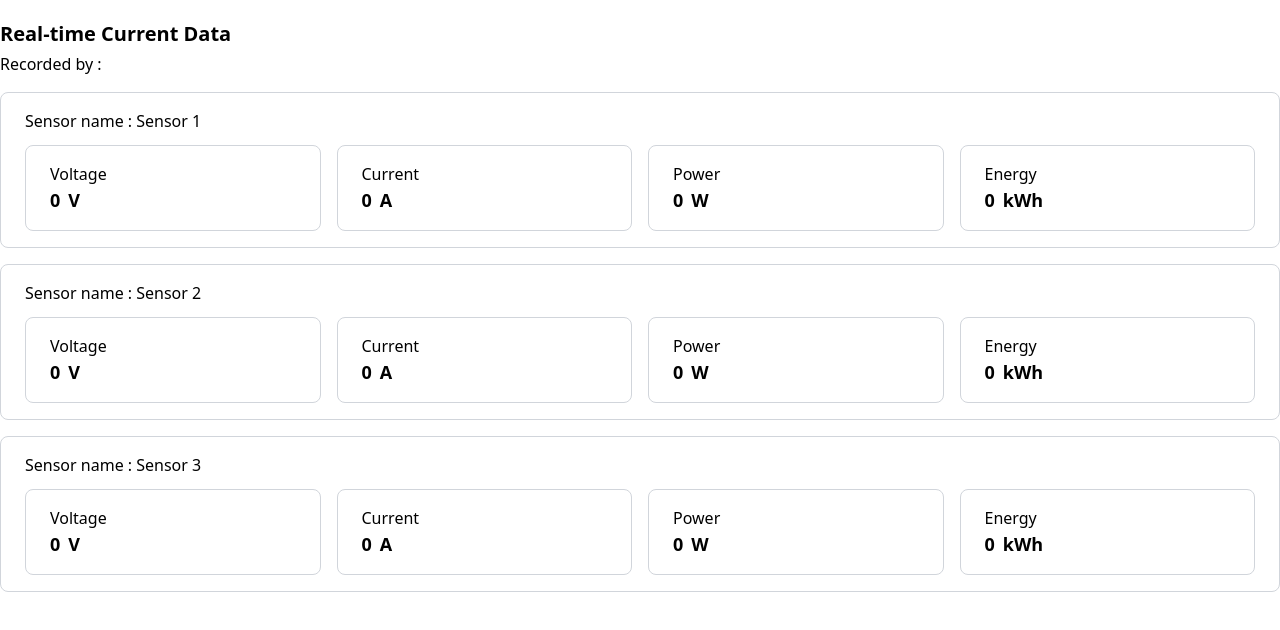
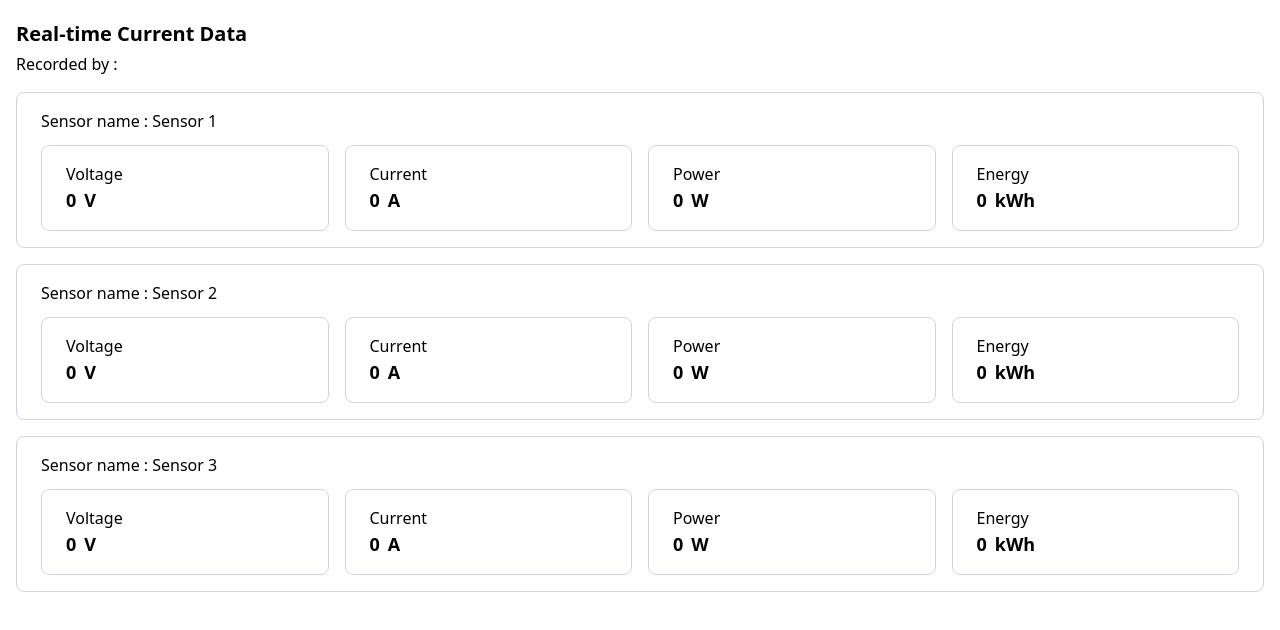
Before and after one commit to daffakurnia11/final-project-be-api, a website: page index.html in a window 1280 px wide. Shown: the part 52-682 px from the top of the page. Drawn offline with nearby package versions, Linux system fonts and the light colour scheme; no server answers.

Commit message:
feat: Add websocket test

```diff
--- a/index.html
+++ b/index.html
@@ -7,7 +7,7 @@
     <script src="https://cdn.tailwindcss.com"></script>
   </head>
   <body>
-    <div class="container mx-auto py-3">
+    <div class="container mx-auto py-3 px-4">
       <h1 class="text-3xl font-bold text-center">WebSocket Test</h1>
       <h2 class="text-xl font-semibold mb-1 mt-6">Real-time Current Data</h2>
       <p class="text-base font-medium mb-4" id="datetime">Recorded by :</p>
@@ -17,8 +17,8 @@
         <p class="text-base font-medium mb-3" id="name-1">
           Sensor name : Sensor 1
         </p>
-        <div class="grid grid-cols-12 gap-4">
-          <div class="col-span-3">
+        <div class="grid grid-cols-1 md:grid-cols-12 gap-4">
+          <div class="md:col-span-3">
             <div
               class="border border-solid border-gray-300 rounded-lg px-6 py-4"
             >
@@ -29,7 +29,7 @@
               </div>
             </div>
           </div>
-          <div class="col-span-3">
+          <div class="md:col-span-3">
             <div
               class="border border-solid border-gray-300 rounded-lg px-6 py-4"
             >
@@ -40,7 +40,7 @@
               </div>
             </div>
           </div>
-          <div class="col-span-3">
+          <div class="md:col-span-3">
             <div
               class="border border-solid border-gray-300 rounded-lg px-6 py-4"
             >
@@ -51,7 +51,7 @@
               </div>
             </div>
           </div>
-          <div class="col-span-3">
+          <div class="md:col-span-3">
             <div
               class="border border-solid border-gray-300 rounded-lg px-6 py-4"
             >
@@ -70,8 +70,8 @@
         <p class="text-base font-medium mb-3" id="name-2">
           Sensor name : Sensor 2
         </p>
-        <div class="grid grid-cols-12 gap-4">
-          <div class="col-span-3">
+        <div class="grid md:grid-cols-12 gap-4">
+          <div class="md:col-span-3">
             <div
               class="border border-solid border-gray-300 rounded-lg px-6 py-4"
             >
@@ -82,7 +82,7 @@
               </div>
             </div>
           </div>
-          <div class="col-span-3">
+          <div class="md:col-span-3">
             <div
               class="border border-solid border-gray-300 rounded-lg px-6 py-4"
             >
@@ -93,7 +93,7 @@
               </div>
             </div>
           </div>
-          <div class="col-span-3">
+          <div class="md:col-span-3">
             <div
               class="border border-solid border-gray-300 rounded-lg px-6 py-4"
             >
@@ -104,7 +104,7 @@
               </div>
             </div>
           </div>
-          <div class="col-span-3">
+          <div class="md:col-span-3">
             <div
               class="border border-solid border-gray-300 rounded-lg px-6 py-4"
             >
@@ -123,8 +123,8 @@
         <p class="text-base font-medium mb-3" id="name-3">
           Sensor name : Sensor 3
         </p>
-        <div class="grid grid-cols-12 gap-4">
-          <div class="col-span-3">
+        <div class="grid md:grid-cols-12 gap-4">
+          <div class="md:col-span-3">
             <div
               class="border border-solid border-gray-300 rounded-lg px-6 py-4"
             >
@@ -135,7 +135,7 @@
               </div>
             </div>
           </div>
-          <div class="col-span-3">
+          <div class="md:col-span-3">
             <div
               class="border border-solid border-gray-300 rounded-lg px-6 py-4"
             >
@@ -146,7 +146,7 @@
               </div>
             </div>
           </div>
-          <div class="col-span-3">
+          <div class="md:col-span-3">
             <div
               class="border border-solid border-gray-300 rounded-lg px-6 py-4"
             >
@@ -157,7 +157,7 @@
               </div>
             </div>
           </div>
-          <div class="col-span-3">
+          <div class="md:col-span-3">
             <div
               class="border border-solid border-gray-300 rounded-lg px-6 py-4"
             >
@@ -174,7 +174,7 @@
 
     <script src="https://cdn.socket.io/4.0.0/socket.io.min.js"></script>
     <script>
-      const socket = io("http://localhost:8000");
+      const socket = io("https://fp-backend.finalproject-be.dafkur.com");
 
       socket.on("connect", () => {
         console.log("Connected to WebSocket server");
```
Also changed, not shown: src/app.ts (+10 -0 lines), 1 other file.
